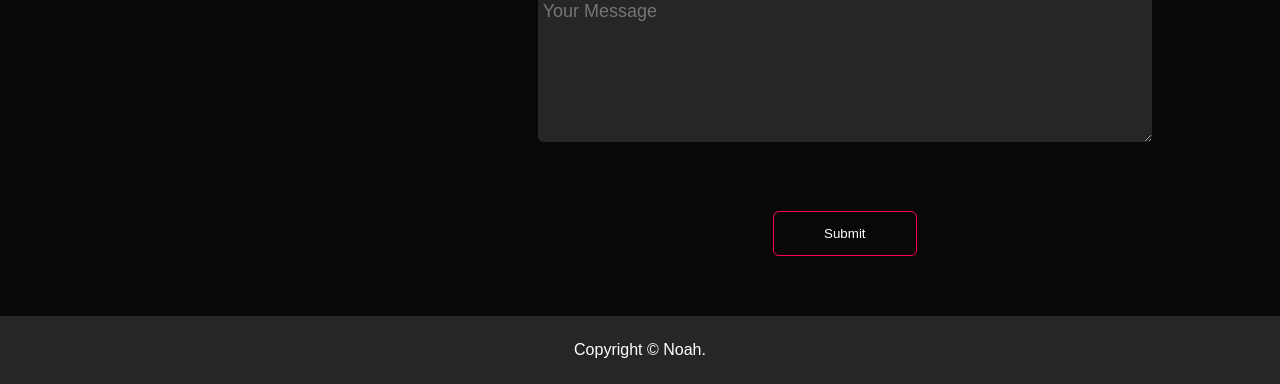
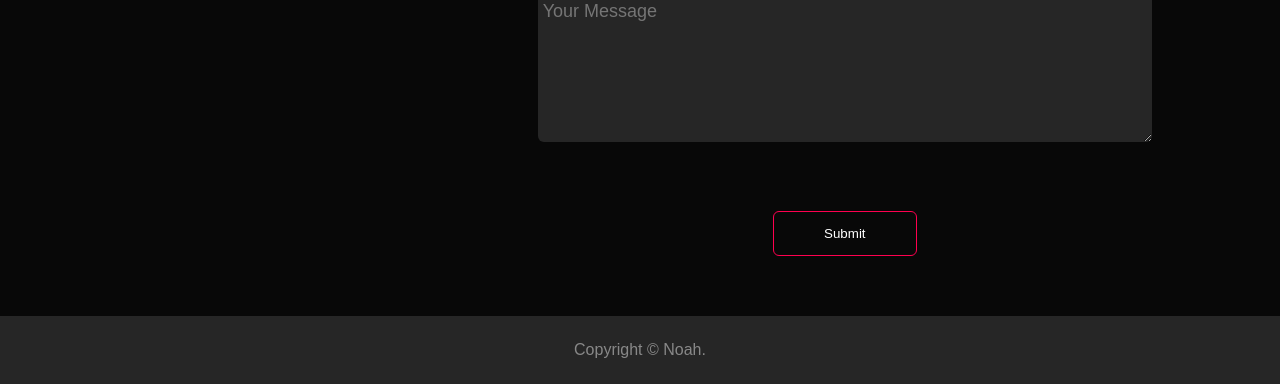
Before and after one commit to noa-177/Css, a plain HTML site: page index.html in a window 1280 px wide. Shown: the part 3740-4124 px from the top of the page. Drawn offline with Linux system fonts and the light colour scheme.

Commit message:
Update style.css

```diff
--- a/style.css
+++ b/style.css
@@ -238,6 +238,7 @@ form input, form textarea{
 }
 .copyright{
     width: 100%;
+    color: #abababbc;
     text-align: center;
     padding: 25px 0;
     background: #262626;
```
